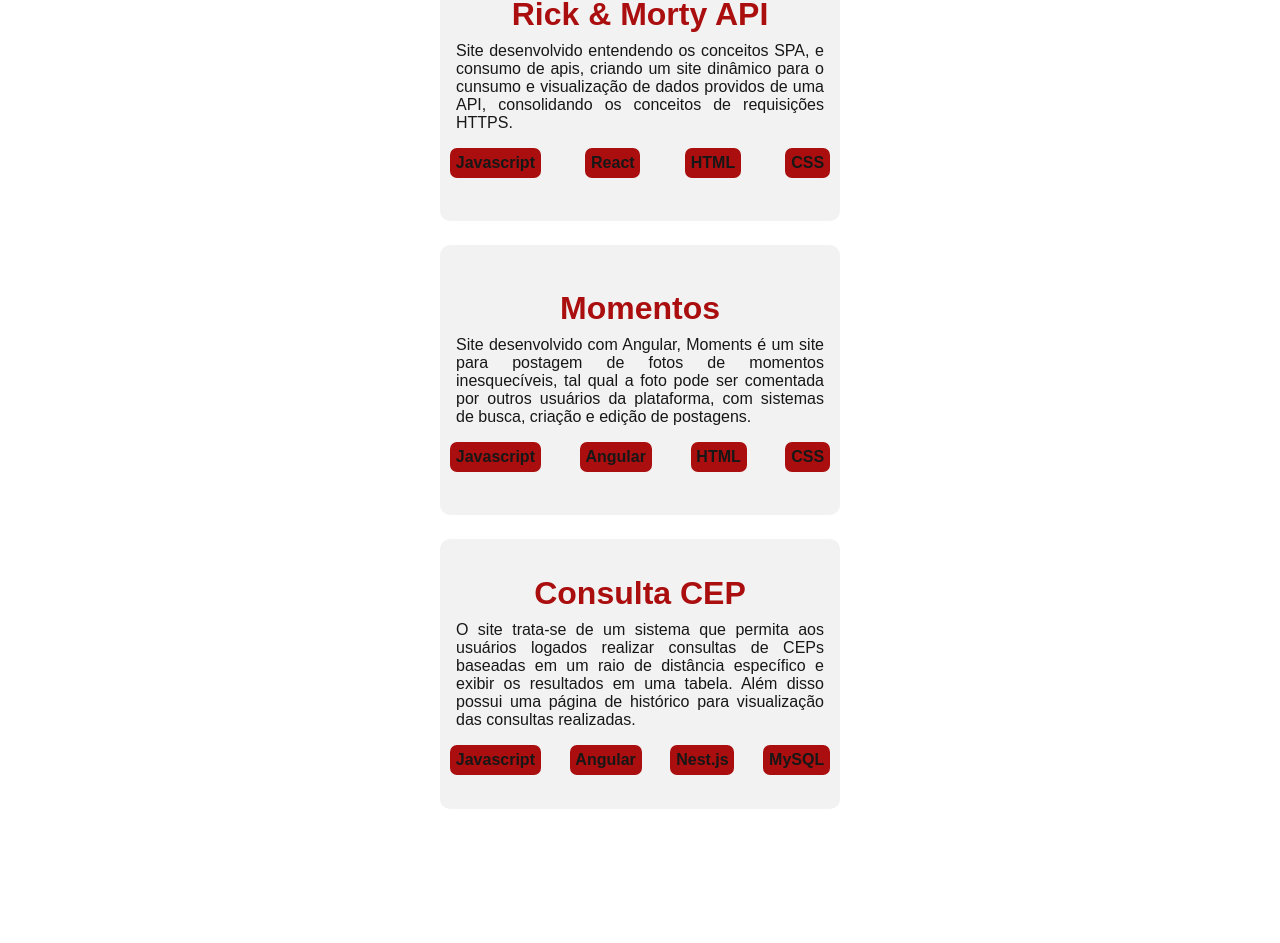
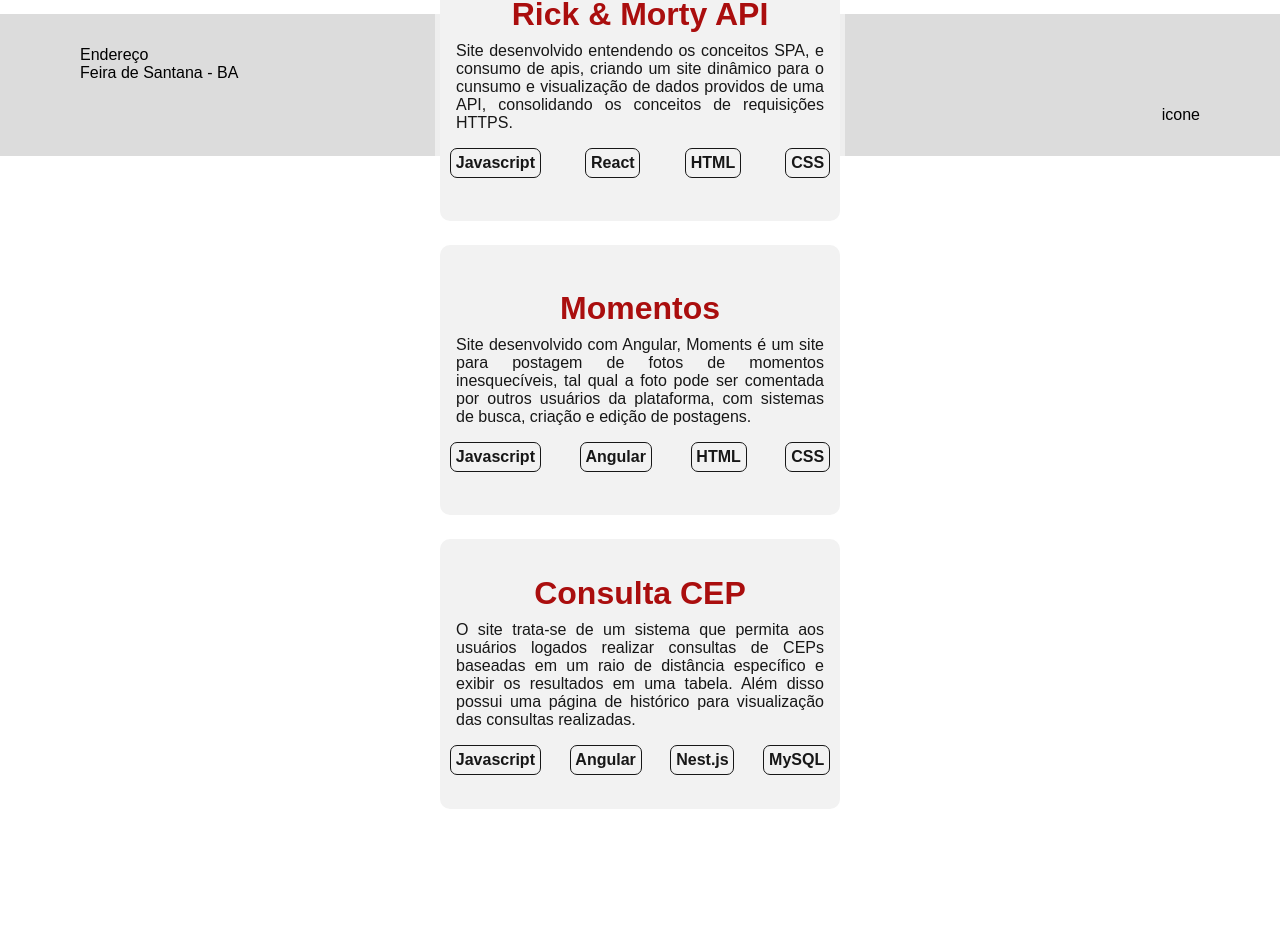
Before and after one commit to JoaoHneri/Portf-lio-Jo-o, an Angular app: page / in a window 1280 px wide. Shown: the part 2399-3342 px from the top of the page. Before the commit the page ends 3232 px from the top, so only its background shows below. Built offline with nearby package versions, Linux system fonts and the light colour scheme.

Commit message:
Criacão de footer

```diff
--- a/src/app/app.component.css
+++ b/src/app/app.component.css
@@ -131,3 +131,66 @@
     padding: 0em 18em;
     flex-wrap: wrap;
 }
+
+.contatos{
+    display: flex;
+    width: 100%;
+    justify-content: space-evenly;
+    margin-top: 7em;
+}
+
+
+.contatInfos{
+    display: flex;
+    flex-direction: row;
+    align-items: center;
+    flex-wrap: wrap;
+}
+
+.contatInfos svg{
+    background-color: rgb(170, 14, 14);
+    padding: 12px;
+    border: 1px solid transparent;
+    border-radius: 50px;
+    margin-right: 8px;
+}
+
+.contatInfos .textCont{
+    display: flex;
+    flex-direction: column;
+    align-items: self-start;
+    justify-content: center;
+}
+
+.textCont p{
+    font-size: 1.2em;
+    margin-bottom: .1em;
+    font-weight: bold;
+}
+
+.footer{
+    display: flex;
+    flex-direction: row;
+    flex-wrap: wrap;
+    width: 100%;
+    justify-content: space-between;
+    padding: 2em 5em;
+    background: rgb(220, 220, 220);
+}
+
+.footer .navegacao{
+    display: flex;
+    flex-direction: column;
+}
+
+.footer .navegacao a{
+    text-decoration: none;
+    color: #171717;
+    margin-bottom: 2px;
+}
+
+.footer .linksU{
+    display: flex;
+    flex-direction: row;
+    align-items: end;
+}
--- a/src/app/app.component.html
+++ b/src/app/app.component.html
@@ -58,10 +58,60 @@
   </div>
   <div class="cards">
     <app-card-project nameProject="Swap book" [tec]="['Javascript', 'React', 'Node.js', 'MongoDB']"  descriptionProject="Site desenvolvido para o Trabalho de Conclusão Curso do Senai. O Site é uma loja de livros para venda e troca, com aplicações de Autenticação, chat em tempo real, livros favoritos, e um sistema de geolocalização (opcional) para a visualização da localização de livros em mapa." linkProject="https://swapbook.com.br"></app-card-project>
+
     <app-card-project nameProject="ProSen" [tec]="['Javascript', 'React', 'Node.js', 'MongoDB']"  descriptionProject="Site desenvolvido com o Senai é plataforma de busca de trabalhos e divulgação de eventos desenvolvidos no SENAI-FEIRA DE SANTANA. O projeto contém funcionalidades de Autenticação, upload de arquivos e imagens, envios de formulários." linkProject="https://pro-sen.vercel.app"></app-card-project>
+
     <app-card-project  nameProject="Rick & Morty API" [tec]="['Javascript', 'React', 'HTML', 'CSS']"  descriptionProject="Site desenvolvido entendendo os conceitos SPA, e consumo de apis, criando um site dinâmico para o cunsumo e visualização de dados providos de uma API, consolidando os conceitos de requisições HTTPS." linkProject="https://rick-and-morty-spa-three.vercel.app"></app-card-project>
 
     <app-card-project nameProject="Momentos" [tec]="['Javascript', 'Angular', 'HTML', 'CSS']"  descriptionProject="Site desenvolvido com Angular, Moments é um site para postagem de fotos de momentos inesquecíveis, tal qual a foto pode ser comentada por outros usuários da plataforma, com sistemas de busca, criação e edição de postagens." linkProject="https://github.com/JoaoHneri/Moments-site-angular"></app-card-project>
+
     <app-card-project nameProject="Consulta CEP" [tec]="['Javascript', 'Angular', 'Nest.js', 'MySQL']"  descriptionProject="O site trata-se de um sistema que permita aos usuários logados realizar consultas de CEPs baseadas em um raio de distância específico e exibir os resultados em uma tabela. Além disso possui uma página de histórico para visualização das consultas realizadas." linkProject="https://github.com/JoaoHneri/Desafio_Consulta_Cep"></app-card-project>
   </div>
+
+  <div class="contatos">
+    <div class="contatInfos">
+      <svg xmlns="http://www.w3.org/2000/svg" width="50" height="50" viewBox="0 0 24 24"><path d="M12 0c-4.198 0-8 3.403-8 7.602 0 4.198 3.469 9.21 8 16.398 4.531-7.188 8-12.2 8-16.398 0-4.199-3.801-7.602-8-7.602zm0 11c-1.657 0-3-1.343-3-3s1.343-3 3-3 3 1.343 3 3-1.343 3-3 3z"/></svg>
+      <div class="textCont">
+        <p>Endereço</p>
+        <span>Feira de Santana - BA</span>
+      </div>
+    </div>
+    <div class="contatInfos">
+      <svg xmlns="http://www.w3.org/2000/svg" width="50" height="50" viewBox="0 0 24 24"><path d="M12 0c-4.198 0-8 3.403-8 7.602 0 4.198 3.469 9.21 8 16.398 4.531-7.188 8-12.2 8-16.398 0-4.199-3.801-7.602-8-7.602zm0 11c-1.657 0-3-1.343-3-3s1.343-3 3-3 3 1.343 3 3-1.343 3-3 3z"/></svg>
+      <div class="textCont">
+        <p>GitHub</p>
+        <span>Feira de Santana - BA</span>
+      </div>
+    </div>
+    <div class="contatInfos">
+      <svg xmlns="http://www.w3.org/2000/svg" width="50" height="50" viewBox="0 0 24 24"><path d="M12 0c-4.198 0-8 3.403-8 7.602 0 4.198 3.469 9.21 8 16.398 4.531-7.188 8-12.2 8-16.398 0-4.199-3.801-7.602-8-7.602zm0 11c-1.657 0-3-1.343-3-3s1.343-3 3-3 3 1.343 3 3-1.343 3-3 3z"/></svg>
+      <div class="textCont">
+        <p>LinkedIn</p>
+        <span>Feira de Santana - BA</span>
+      </div>
+    </div>
+
+    <div class="contatInfos">
+      <svg xmlns="http://www.w3.org/2000/svg" width="50" height="50" viewBox="0 0 24 24"><path d="M12 0c-4.198 0-8 3.403-8 7.602 0 4.198 3.469 9.21 8 16.398 4.531-7.188 8-12.2 8-16.398 0-4.199-3.801-7.602-8-7.602zm0 11c-1.657 0-3-1.343-3-3s1.343-3 3-3 3 1.343 3 3-1.343 3-3 3z"/></svg>
+      <div class="textCont">
+        <p>Email</p>
+        <span>Feira de Santana - BA</span>
+      </div>
+    </div>
+  </div>
 </section>
+<section class="footer">
+    <div >
+      <p>Endereço</p>
+      <p>Feira de Santana - BA</p>
+    </div>
+    <div class="navegacao">
+      <span>Navegação</span>
+      <a href="introductionMe">Inicio</a>
+      <a href="projetos">Projetos</a>
+      <a href="formacao">Formação</a>
+    </div>
+    <div class="linksU">
+      icone
+    </div>
+</section>
--- a/src/app/components/card-project/card-project.component.css
+++ b/src/app/components/card-project/card-project.component.css
@@ -95,9 +95,8 @@
     text-decoration: none;
     color: #171717;
     font-weight: 700;
-    background-color: #aa0e0e;
+    border: 1px solid #171717;
     padding: .3em;
-    border: 1px solid transparent;
     border-radius: 7px;
     margin-bottom: 15px;
   }
```
